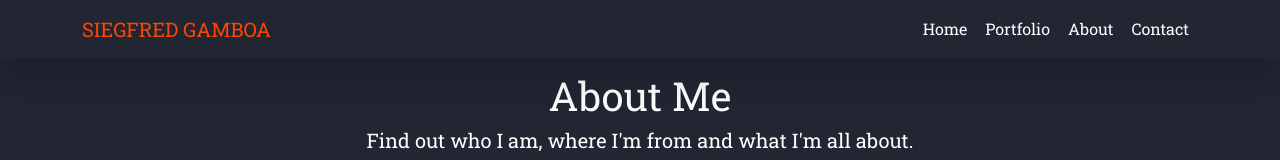
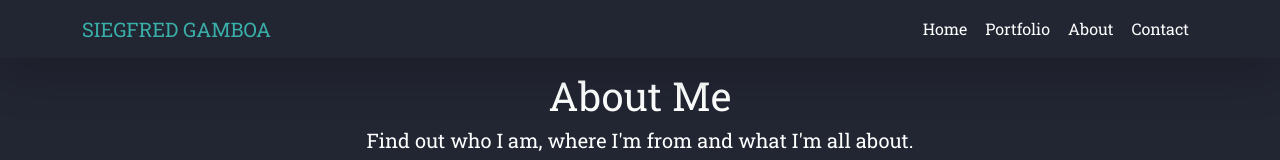
Before and after one commit to iamtigermaximus/2021portfolio2021, a React (Create React App) app: page /about in a window 1280 px wide. In both pictures the pointer is over the link 176 px from the left and 29 px from the top of the page. Shown: the top 160 px of the page. Built offline with nearby package versions, Linux system fonts and the light colour scheme.

Commit message:
refactor navbar, changed color styles

```diff
--- a/src/components/Navigation.js
+++ b/src/components/Navigation.js
@@ -7,7 +7,6 @@ const Navigation = () => {
       <div className='container'>
         <div className='navbar-brand'>
           <Link className='navbar-brand-link' to='/'>
-            {' '}
             SIEGFRED GAMBOA
           </Link>
         </div>
--- a/src/index.css
+++ b/src/index.css
@@ -36,7 +36,7 @@ body {
 }
 
 .navbar-brand-link:hover {
-  color: orangered;
+  color: var(--light-green);
 }
 
 .navbar-links {
@@ -48,7 +48,7 @@ body {
 }
 
 .nav-link:hover {
-  border-bottom: 1px solid orangered;
+  border-bottom: 1px solid var(--light-green);
   transition: transform 0.5s;
 }
 
@@ -58,7 +58,7 @@ body {
 }
 
 .nav-link a:hover {
-  color: orangered;
+  color: var(--light-green);
 }
 
 /* HOMEPAGE*/
```
